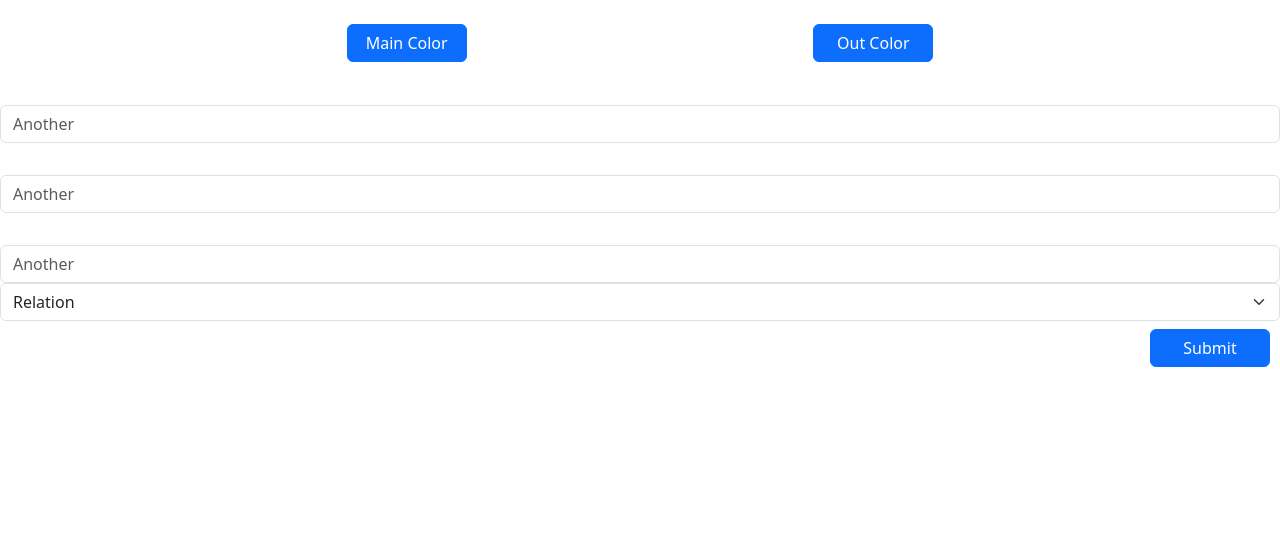
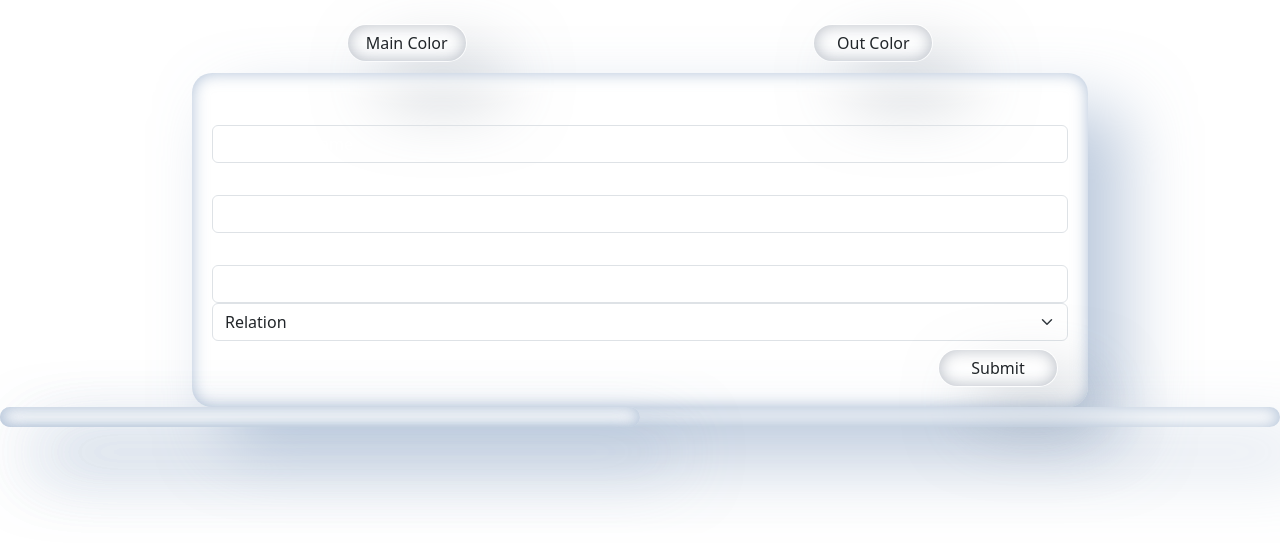
Before and after one commit to AbhishekSoni663/Todo, a plain HTML site: page index.html in a window 1280 px wide. Shown: the part 57-600 px from the top of the page. Drawn offline with nearby package versions, Linux system fonts and the light colour scheme.

Commit message:
Second commit

```diff
--- a/index.html
+++ b/index.html
@@ -13,60 +13,24 @@
 </head>
 
 <body>
-    <!-- <div class="container">
-        <form>
-            <div class="mb-3">
-                <input type="text" class="form-control w-100 rounded-0" id="Email" required placeholder="Todo Text here">
-            </div>
-            <button type="submit" class="btn btn-primary mt-2 ">Submit</button>
-        </form>
-        <ul  class="list-group rounded-0 mt-3">
-            <li class="list-group-item">text here
-                <button class="btn btn-danger btn-sm float-end">Delete</button>
-            </li>
-        </ul>
-    </div> -->
-    <!-- <nav class="navbar bg-dark">
-        <div class="container-fluid">
-          <span class="navbar-brand mb-0 h1 w-100 text-center text-light">TodoList</span>
-        </div>
-    </nav>
-    <div class="container">
-        <div class="todolist">
-            <h1>ToDo List</h1>
-            <form class="form form-group">
-                  <input id="myInput" class="form-control inp rounded-10 mt-2 p-2" type="form-control" placeholder="Type Item Here">
-                  <button type="submit" class="btn button btn-primary p-1">ADD</button>
-            </form>
-            <ul class="list-group mt-2" id="myUl"> -->
-    <!-- <li class="list-item-group">
-                    <input type="checkbox" class="inp-input d-flex flex-row-reverse" required>
-                    <button id="button" class="btn buttonm btn-danger float-end">
-                        <svg xmlns="http://www.w3.org/2000/svg" width="16" height="16" fill="white" class="bi bi-trash3" viewBox="0 0 16 16">
-                            <path d="M6.5 1h3a.5.5 0 0 1 .5.5v1H6v-1a.5.5 0 0 1 .5-.5ZM11 2.5v-1A1.5 1.5 0 0 0 9.5 0h-3A1.5 1.5 0 0 0 5 1.5v1H2.506a.58.58 0 0 0-.01 0H1.5a.5.5 0 0 0 0 1h.538l.853 10.66A2 2 0 0 0 4.885 16h6.23a2 2 0 0 0 1.994-1.84l.853-10.66h.538a.5.5 0 0 0 0-1h-.995a.59.59 0 0 0-.01 0H11Zm1.958 1-.846 10.58a1 1 0 0 1-.997.92h-6.23a1 1 0 0 1-.997-.92L3.042 3.5h9.916Zm-7.487 1a.5.5 0 0 1 .528.47l.5 8.5a.5.5 0 0 1-.998.06L5 5.03a.5.5 0 0 1 .47-.53Zm5.058 0a.5.5 0 0 1 .47.53l-.5 8.5a.5.5 0 1 1-.998-.06l.5-8.5a.5.5 0 0 1 .528-.47ZM8 4.5a.5.5 0 0 1 .5.5v8.5a.5.5 0 0 1-1 0V5a.5.5 0 0 1 .5-.5Z"/>
-                        </svg>
-                    </button>
-                </li> -->
-    <!-- </ul>
-        </div>
-    </div> -->
 
     <div class="main" id="main">
         <nav class="nav" id="nav">
             <a href="#">ToDo App</a>
             <a href="#form">Form</a>
         </nav>
+        <div class="hero-section">
             <div class="button" id="btn">
-            <button class="btn btn-primary" onclick="changCol()" id="btna">Main Color</button>
-            <button class="btn btn-primary" onclick="changColb()" id="btnb">Out Color</button>
+                <button class="btn " onclick="changCol()" id="btna">Main Color</button>
+                <button class="btn " onclick="changColb()" id="btnb">Out Color</button>
             </div>
             <form id="form">
                 <label for="formGroupExampleInput2" class="form-label">Name</label>
-            <input type="text" class="form-control" id="name" placeholder="Another" required>
+                <input type="text" class="form-control" id="name" placeholder="Enter Your Name" required>
                 <label for="formGroupExampleInput2" class="form-label">Email Address</label>
-            <input type="email" class="form-control" id="email" placeholder="Another" required>
+                <input type="email" class="form-control" id="email" placeholder="Enter Your Email" required>
                 <label for="formGroupExampleInput2" class="form-label">Contact</label>
-            <input type="text" class="form-control" id="contact" placeholder="Another" required>
+                <input type="text" class="form-control" id="contact" placeholder="Enter Your Number" required>
                 <select class="form-select" id="relation">
                     <option selected>Relation</option>
                     <option>Family</option>
@@ -79,16 +43,19 @@
                     <a href="https://api.whatsapp.com/send?phone=+*YOURNUMBER*&text=%20*YOURMESSAGE*"><i
                             class="bi bi-whatsapp"></i></a>
                 </span>
-            <button class="btn btn-primary mt-2 float-end" id="btn" onsubmit="runEvent()">Submit</button>
+                <button class="btn mt-2 float-end" id="btn" onsubmit="runEvent()">Submit</button>
             </form>
-    </div>
             <div class="outer">
+                <div class="outer2">
                 <h1 style="display: none;">Card Info Detail</h1>
                 <ul class="list-group">
                     <li class="list-group-item p-3" id="out" style="display: none;">
                         <button class="btn btn-dark float-end" onclick="deleteTask()">Delete</button>
                     </li>
                 </ul>
+            </div>
+            </div>
+        </div>
     </div>
     <script src="https://cdn.jsdelivr.net/npm/bootstrap@5.3.0-alpha1/dist/js/bootstrap.bundle.min.js"
         integrity="sha384-w76AqPfDkMBDXo30jS1Sgez6pr3x5MlQ1ZAGC+nuZB+EYdgRZgiwxhTBTkF7CXvN"
--- a/main.js
+++ b/main.js
@@ -98,12 +98,12 @@ const form = document.querySelector("form")
 
 btna.addEventListener("click", changCol)
 function changCol(e){
-    document.getElementById("main").style.backgroundImage = "url('https://source.unsplash.com/random/900×700/?color')"
+    document.getElementById("main").style.backgroundColor = "#bcf5b8"
 }
 
 btnb.addEventListener("click", changColb)
 function changColb(e){
-    document.getElementById("out").style.backgroundImage = "url('https://source.unsplash.com/random/900×700/?color')"
+    document.getElementById("out").style.backgroundColor = "#004c4c"
 }
 
 form.addEventListener('submit', runEvent)
--- a/style.css
+++ b/style.css
@@ -1,73 +1,129 @@
-*{
+* {
   margin: 0;
-    padding:0;
-    box-sizing:border-box;
+  padding: 0;
+  box-sizing: border-box;
 }
-.nav{
+.nav {
   display: flex;
   width: 100%;
-    height:70px;
+  height: 70px;
   align-items: center;
   background-size: cover;
   background-position: center;
   background-repeat: no-repeat;
   justify-content: center;
-    padding:10px 0px;
+  padding: 10px 0px;
 }
-.outer{
-    width:100%;
-    display: flex;
-    /* align-items: center;
-    justify-content: center; */
+.outer {
+  width: 100%;
+  /* display: none; */
+  background: none;
+  backdrop-filter: blur(0px);
+  background-color: rgba(255, 255, 255, 0);
+  border-radius: 20px;
+  box-shadow: 35px 35px 68px 0px rgba(122, 150, 187, 0.5),
+    inset -0px -0px 16px 0px rgba(122, 150, 187, 0.6),
+    inset 0px 11px 28px 0px rgb(255, 255, 255);
+}
+.outer2 {
+  width: 50%;
+  padding: 10px;
+  background: none;
+  backdrop-filter: blur(0px);
+  background-color: rgba(255, 255, 255, 0);
+  border-radius: 20px;
+  box-shadow: 35px 35px 68px 0px rgba(122, 150, 187, 0.5),
+    inset -0px -0px 16px 0px rgba(122, 150, 187, 0.6),
+    inset 0px 11px 28px 0px rgb(255, 255, 255);
 }
 
-form{
-    width:100%;
+form {
+  width: 70%;
+  padding: 20px;
+  backdrop-filter: blur(0px);
+  background-color: rgba(255, 255, 255, 0);
+  border-radius: 20px;
+  box-shadow: 35px 35px 68px 0px rgba(122, 150, 187, 0.5),
+    inset -0px -0px 16px 0px rgba(122, 150, 187, 0.6),
+    inset 0px 11px 28px 0px rgb(255, 255, 255);
 }
-form label{
-    color:white;
+form label {
+  color: white;
 }
-.nav a{
+.nav a {
   text-decoration: none;
   display: flex;
   justify-content: space-around;
   width: 50%;
-    color:white;
-    font-size: 25px;;
-}
-.bi-whatsapp{
-    color:black;
+  color: white;
   font-size: 25px;
 }
-.bi-telephone{
-    color:black;
+.bi-whatsapp {
+  color: black;
   font-size: 25px;
 }
-
-.button{
+.bi-telephone {
+  color: black;
+  font-size: 25px;
+}
+form input {
+  background: none !important;
+}
+form input::placeholder {
+  color: white !important;
+}
+.button {
   display: flex;
-    align-items:center;
+  align-items: center;
   flex-wrap: wrap;
   width: 100%;
-    height:60px;
+  height: 60px;
   justify-content: space-evenly;
 }
-form button{
+form button {
   width: 120px;
   text-align: center;
   margin-right: 10px;
 }
-.button button{
+.btn {
+  backdrop-filter: blur(0px);
+  background-color: rgba(255, 255, 255, 0);
+  border-radius: 20px;
+  box-shadow: 35px 35px 68px 0px rgba(138, 147, 160, 0.5),
+    inset -0px -0px 16px 0px rgba(138, 147, 160, 0.6),
+    inset 0px 11px 28px 0px rgb(255, 255, 255);
+}
+.button button {
   width: 120px;
+  backdrop-filter: blur(0px);
+  background-color: rgba(255, 255, 255, 0);
+  border-radius: 20px;
+  box-shadow: 35px 35px 68px 0px rgba(138, 147, 160, 0.5),
+    inset -0px -0px 16px 0px rgba(138, 147, 160, 0.6),
+    inset 0px 11px 28px 0px rgb(255, 255, 255);
 }
-.main{
-    /* height:100vh; */
+.main {
+  min-height: 100vh;
   width: 100%;
   background-size: cover;
   background-position: center;
   background-repeat: no-repeat;
 }
-#out{
+@media (max-width: 768px) {
+  .hero-section {
+    display: flex;
+    height: 100%;
+    flex-direction: column;
+    justify-content: space-between;
+  }
+}
+.hero-section {
+  display: flex;
+
+  align-items: center;
+  flex-direction: column;
+}
+#out {
   display: flex;
   flex-direction: column;
   align-items: baseline;
@@ -76,18 +132,18 @@ form button{
   height: 100%;
   color: white;
 }
-.list-group{
+.list-group {
   display: flex;
   flex-direction: column;
   height: auto;
 }
-.link{
+.link {
   text-decoration: none;
   display: flex;
-    width:100%;
+  width: 100%;
   justify-content: space-evenly;
 }
-#out button{
+#out button {
   /* width:100px; */
   display: flex;
   justify-content: center;
```
Lines whose indentation alone changed are shown as unchanged.
